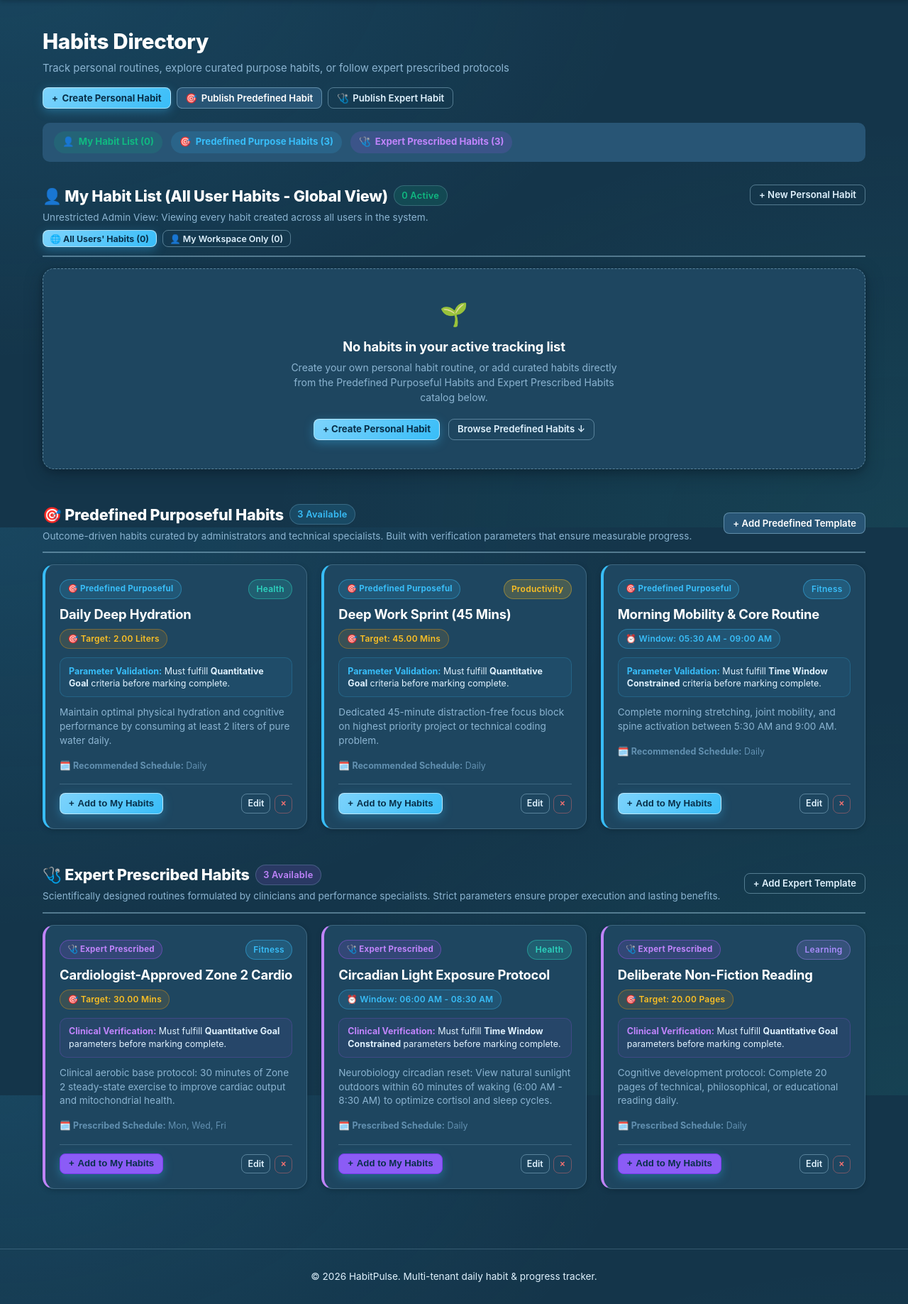
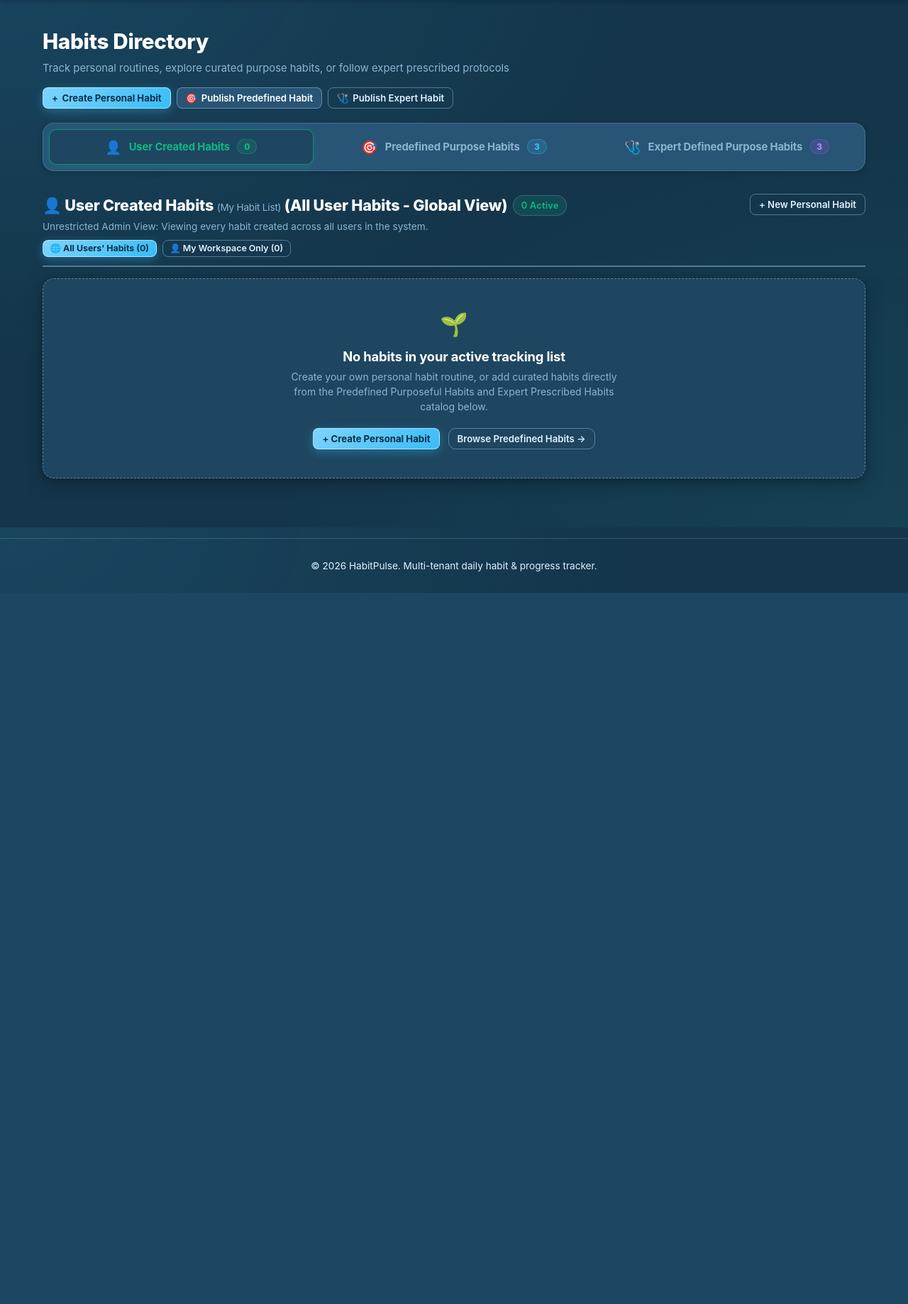
Before and after one commit to Roots-Tech/habitpulse, a Django app: page /habits/ in a window 1280 px wide. Shown: the part 57-1894 px from the top of the page at 71% size. After the commit the page ends 892 px from the top, so only its background shows below. Run offline with Django 4.2, Linux system fonts and the light colour scheme; a user stored in the database is signed in; data comes from the database, SQL or seed files in the repository; tables that the repository leaves empty hold one stand-in row (values such as "Sample post").

Commit message:
Improve Habits page UI with 3-section layout and 3 equally divided sub header buttons

```diff
--- a/habits/views.py
+++ b/habits/views.py
@@ -107,6 +107,10 @@ def habit_list_view(request):
         request.user.is_authenticated and (request.user.is_super_admin or request.user.is_technical_user)
     )
 
+    active_tab = request.GET.get("tab", "user_created")
+    if active_tab not in ["user_created", "predefined", "expert"]:
+        active_tab = "user_created"
+
     return render(request, "habits/habit_list.html", {
         "my_habits": my_habits,
         "predefined_habits": predefined_habits,
@@ -116,6 +120,7 @@ def habit_list_view(request):
         "scope": scope,
         "all_habits_count": all_habits_count,
         "my_personal_habits_count": my_personal_habits_count,
+        "active_tab": active_tab,
     })
 
 
--- a/static/css/style.css
+++ b/static/css/style.css
@@ -1675,3 +1675,170 @@ select.form-control option {
     display: none;
   }
 }
+
+/* ==========================================================================
+   Habits Directory 3-Section Sub Header & Tabs
+   ========================================================================== */
+.habits-sub-header-wrapper {
+  margin-bottom: 2rem;
+}
+
+.habits-sub-header {
+  display: grid;
+  grid-template-columns: repeat(3, 1fr);
+  gap: 0.75rem;
+  width: 100%;
+  background-color: var(--surface-raised);
+  padding: 0.5rem;
+  border-radius: var(--radius);
+  border: 1px solid var(--border-subtle);
+  box-shadow: var(--shadow-sm);
+}
+
+.habit-sub-header-btn {
+  display: flex;
+  align-items: center;
+  justify-content: center;
+  width: 100%;
+  padding: 0.85rem 1rem;
+  background: transparent;
+  border: 1.5px solid transparent;
+  border-radius: var(--radius-sm);
+  color: var(--text-muted);
+  cursor: pointer;
+  transition: all 0.2s cubic-bezier(0.4, 0, 0.2, 1);
+  font-family: inherit;
+  outline: none;
+  text-decoration: none;
+}
+
+.habit-sub-header-btn:hover {
+  color: var(--text-main);
+  background-color: rgba(255, 255, 255, 0.04);
+  border-color: var(--border-subtle);
+}
+
+.habit-tab-content {
+  display: flex;
+  align-items: center;
+  justify-content: center;
+  gap: 0.65rem;
+  flex-wrap: wrap;
+  text-align: center;
+}
+
+.habit-tab-icon {
+  font-size: 1.15rem;
+  line-height: 1;
+}
+
+.habit-tab-title {
+  font-size: 0.925rem;
+  font-weight: 700;
+  letter-spacing: -0.01em;
+}
+
+.habit-tab-badge {
+  display: inline-flex;
+  align-items: center;
+  justify-content: center;
+  padding: 0.15rem 0.55rem;
+  border-radius: var(--radius-pill);
+  font-size: 0.75rem;
+  font-weight: 800;
+  line-height: 1.2;
+}
+
+/* Tab 1: User Created Habits (Emerald Green Accent) */
+.badge-user-created {
+  background-color: rgba(16, 185, 129, 0.15);
+  color: #10b981;
+  border: 1px solid rgba(16, 185, 129, 0.35);
+}
+
+.habit-sub-header-btn[data-accent="user-created"].active {
+  background-color: var(--surface);
+  color: var(--text-main);
+  border-color: rgba(16, 185, 129, 0.6);
+  box-shadow: 0 4px 14px rgba(16, 185, 129, 0.18);
+}
+
+.habit-sub-header-btn[data-accent="user-created"].active .habit-tab-title {
+  color: #10b981;
+}
+
+/* Tab 2: Predefined Purpose Habits (Sky Blue Accent) */
+.badge-predefined {
+  background-color: rgba(56, 189, 248, 0.15);
+  color: #38bdf8;
+  border: 1px solid rgba(56, 189, 248, 0.35);
+}
+
+.habit-sub-header-btn[data-accent="predefined"].active {
+  background-color: var(--surface);
+  color: var(--text-main);
+  border-color: rgba(56, 189, 248, 0.6);
+  box-shadow: 0 4px 14px rgba(56, 189, 248, 0.18);
+}
+
+.habit-sub-header-btn[data-accent="predefined"].active .habit-tab-title {
+  color: #38bdf8;
+}
+
+/* Tab 3: Expert Defined Purpose Habits (Purple Accent) */
+.badge-expert {
+  background-color: rgba(168, 85, 247, 0.15);
+  color: #c084fc;
+  border: 1px solid rgba(168, 85, 247, 0.35);
+}
+
+.habit-sub-header-btn[data-accent="expert"].active {
+  background-color: var(--surface);
+  color: var(--text-main);
+  border-color: rgba(168, 85, 247, 0.6);
+  box-shadow: 0 4px 14px rgba(168, 85, 247, 0.18);
+}
+
+.habit-sub-header-btn[data-accent="expert"].active .habit-tab-title {
+  color: #c084fc;
+}
+
+/* Section visibility */
+.habit-section {
+  display: none;
+}
+
+.habit-section.active {
+  display: block;
+  animation: habitSectionFadeIn 0.2s ease-in-out;
+}
+
+@keyframes habitSectionFadeIn {
+  from {
+    opacity: 0;
+    transform: translateY(6px);
+  }
+  to {
+    opacity: 1;
+    transform: translateY(0);
+  }
+}
+
+/* Mobile Responsiveness for Sub Header */
+@media (max-width: 820px) {
+  .habits-sub-header {
+    grid-template-columns: 1fr;
+    gap: 0.5rem;
+  }
+  .habit-sub-header-btn {
+    padding: 0.75rem 1rem;
+    justify-content: flex-start;
+  }
+  .habit-tab-content {
+    justify-content: flex-start;
+    width: 100%;
+  }
+  .habit-tab-badge {
+    margin-left: auto;
+  }
+}
--- a/static/js/app.js
+++ b/static/js/app.js
@@ -380,5 +380,60 @@ document.addEventListener("DOMContentLoaded", () => {
         btn.setAttribute("aria-label", isPassword ? "Hide password" : "Show password");
       }
     });
-  });
+  // 7. Habits Hub 3-Section Sub Header Tabs
+  const habitTabButtons = document.querySelectorAll(".habit-sub-header-btn");
+  const habitSections = document.querySelectorAll(".habit-section");
+
+  if (habitTabButtons.length > 0 && habitSections.length > 0) {
+    const activateTab = (targetId) => {
+      // Normalize targetId
+      let normalizedId = targetId;
+      if (targetId === "user_created" || targetId === "user-created") normalizedId = "my-habits";
+      if (targetId === "predefined") normalizedId = "predefined-habits";
+      if (targetId === "expert") normalizedId = "expert-habits";
+
+      habitTabButtons.forEach((btn) => {
+        const isMatch = btn.getAttribute("data-target") === normalizedId;
+        btn.classList.toggle("active", isMatch);
+        btn.setAttribute("aria-selected", isMatch ? "true" : "false");
+      });
+
+      habitSections.forEach((sec) => {
+        const isMatch = sec.id === normalizedId;
+        sec.classList.toggle("active", isMatch);
+      });
+    };
+
+    habitTabButtons.forEach((btn) => {
+      btn.addEventListener("click", (e) => {
+        e.preventDefault();
+        const targetId = btn.getAttribute("data-target");
+        if (targetId) {
+          activateTab(targetId);
+          if (window.history && window.history.replaceState) {
+            window.history.replaceState(null, "", `#${targetId}`);
+          } else {
+            window.location.hash = `#${targetId}`;
+          }
+        }
+      });
+    });
+
+    // Handle hash on load or popstate
+    const handleUrlHash = () => {
+      const hash = window.location.hash.replace("#", "");
+      if (hash && (hash === "my-habits" || hash === "predefined-habits" || hash === "expert-habits" || hash === "user-created" || hash === "predefined" || hash === "expert")) {
+        activateTab(hash);
+      } else {
+        const urlParams = new URLSearchParams(window.location.search);
+        const tabParam = urlParams.get("tab");
+        if (tabParam) {
+          activateTab(tabParam);
+        }
+      }
+    };
+
+    handleUrlHash();
+    window.addEventListener("hashchange", handleUrlHash);
+  }
 });
--- a/templates/base.html
+++ b/templates/base.html
@@ -7,7 +7,7 @@
   <meta http-equiv="X-UA-Compatible" content="ie=edge">
   <title>{% block title %}HabitPulse - Build Better Habits{% endblock %}</title>
   <link rel="icon" type="image/png" href="{% static 'images/habit_icon.png' %}">
-  <link rel="stylesheet" href="{% static 'css/style.css' %}?v=20261016_4">
+  <link rel="stylesheet" href="{% static 'css/style.css' %}?v=20261017_1">
   <script>
     (function() {
       var savedTheme = localStorage.getItem('habitpulse_theme') || 'ice';
@@ -30,7 +30,7 @@
     </div>
   </footer>
 
-  <script src="{% static 'js/app.js' %}?v=20261016_4"></script>
+  <script src="{% static 'js/app.js' %}?v=20261017_1"></script>
   {% block extra_js %}{% endblock %}
 </body>
 </html>
--- a/templates/habits/habit_list.html
+++ b/templates/habits/habit_list.html
@@ -26,28 +26,68 @@
     </div>
   </div>
 
-  <!-- Quick Section Jump Navigation Pills -->
-  <div style="display: flex; gap: 0.75rem; flex-wrap: wrap; padding: 0.75rem 1rem; background: var(--surface-raised); border: 1px solid var(--border); border-radius: var(--radius-sm); margin-bottom: 2rem;">
-    <a href="#my-habits" style="text-decoration: none; display: inline-flex; align-items: center; gap: 0.4rem; padding: 0.35rem 0.75rem; border-radius: 9999px; background: rgba(16, 185, 129, 0.15); color: #10b981; font-size: 0.825rem; font-weight: 700;">
-      <span>👤</span> My Habit List ({{ my_habits.count }})
-    </a>
-    <a href="#predefined-habits" style="text-decoration: none; display: inline-flex; align-items: center; gap: 0.4rem; padding: 0.35rem 0.75rem; border-radius: 9999px; background: rgba(56, 189, 248, 0.15); color: #38bdf8; font-size: 0.825rem; font-weight: 700;">
-      <span>🎯</span> Predefined Purpose Habits ({{ predefined_habits.count }})
-    </a>
-    <a href="#expert-habits" style="text-decoration: none; display: inline-flex; align-items: center; gap: 0.4rem; padding: 0.35rem 0.75rem; border-radius: 9999px; background: rgba(168, 85, 247, 0.15); color: #c084fc; font-size: 0.825rem; font-weight: 700;">
-      <span>🩺</span> Expert Prescribed Habits ({{ expert_habits.count }})
-    </a>
+  <!-- Sub Header: 3 Equally Divided Section Buttons -->
+  <div class="habits-sub-header-wrapper">
+    <div class="habits-sub-header" role="tablist" aria-label="Habits Categories">
+      <!-- 1 Menu for User Created Habits (Default) -->
+      <button type="button"
+              class="habit-sub-header-btn {% if active_tab == 'user_created' %}active{% endif %}"
+              id="tab-user-created"
+              role="tab"
+              aria-controls="my-habits"
+              aria-selected="{% if active_tab == 'user_created' %}true{% else %}false{% endif %}"
+              data-target="my-habits"
+              data-accent="user-created">
+        <div class="habit-tab-content">
+          <span class="habit-tab-icon">👤</span>
+          <span class="habit-tab-title">User Created Habits</span>
+          <span class="habit-tab-badge badge-user-created">{{ my_habits.count }}</span>
+        </div>
+      </button>
+
+      <!-- 2nd Menu for Predefined Purpose Habits -->
+      <button type="button"
+              class="habit-sub-header-btn {% if active_tab == 'predefined' %}active{% endif %}"
+              id="tab-predefined"
+              role="tab"
+              aria-controls="predefined-habits"
+              aria-selected="{% if active_tab == 'predefined' %}true{% else %}false{% endif %}"
+              data-target="predefined-habits"
+              data-accent="predefined">
+        <div class="habit-tab-content">
+          <span class="habit-tab-icon">🎯</span>
+          <span class="habit-tab-title">Predefined Purpose Habits</span>
+          <span class="habit-tab-badge badge-predefined">{{ predefined_habits.count }}</span>
+        </div>
+      </button>
+
+      <!-- 3rd Menu for Expert Defined Purpose Habits -->
+      <button type="button"
+              class="habit-sub-header-btn {% if active_tab == 'expert' %}active{% endif %}"
+              id="tab-expert"
+              role="tab"
+              aria-controls="expert-habits"
+              aria-selected="{% if active_tab == 'expert' %}true{% else %}false{% endif %}"
+              data-target="expert-habits"
+              data-accent="expert">
+        <div class="habit-tab-content">
+          <span class="habit-tab-icon">🩺</span>
+          <span class="habit-tab-title">Expert Defined Purpose Habits</span>
+          <span class="habit-tab-badge badge-expert">{{ expert_habits.count }}</span>
+        </div>
+      </button>
+    </div>
   </div>
 </div>
 
 <!-- ========================================================================= -->
-<!-- SECTION 1: MY HABIT LIST                                                 -->
+<!-- SECTION 1: USER CREATED HABITS (DEFAULT)                                  -->
 <!-- ========================================================================= -->
-<section id="my-habits" style="margin-bottom: 3rem; scroll-margin-top: 2rem;">
+<section id="my-habits" class="habit-section {% if active_tab == 'user_created' %}active{% endif %}" style="margin-bottom: 3rem; scroll-margin-top: 2rem;">
   <div style="display: flex; justify-content: space-between; align-items: flex-start; margin-bottom: 1rem; padding-bottom: 0.75rem; border-bottom: 2px solid var(--border-strong); flex-wrap: wrap; gap: 1rem;">
     <div>
       <h2 style="font-size: 1.35rem; font-weight: 800; color: var(--text-main); margin: 0; display: flex; align-items: center; gap: 0.5rem; flex-wrap: wrap;">
-        <span>👤 My Habit List {% if request.user.is_super_admin and scope != 'my' %}(All User Habits - Global View){% endif %}</span>
+        <span>👤 User Created Habits <span style="font-size: 0.85rem; font-weight: normal; color: var(--text-muted);">(My Habit List)</span> {% if request.user.is_super_admin and scope != 'my' %}(All User Habits - Global View){% endif %}</span>
         <span class="badge" style="background: rgba(16, 185, 129, 0.15); color: #10b981; font-size: 0.8rem;">{{ my_habits.count }} Active</span>
       </h2>
       <p style="font-size: 0.85rem; color: var(--text-muted); margin: 0.25rem 0 0 0;">
@@ -59,10 +99,10 @@
       </p>
       {% if request.user.is_super_admin %}
         <div style="display: flex; gap: 0.5rem; margin-top: 0.5rem; flex-wrap: wrap;">
-          <a href="{% url 'habit_list' %}?scope=all#my-habits" class="btn btn-sm {% if scope != 'my' %}btn-primary{% else %}btn-outline{% endif %}" style="font-size: 0.775rem; padding: 0.2rem 0.6rem;">
+          <a href="{% url 'habit_list' %}?scope=all&tab=user_created#my-habits" class="btn btn-sm {% if scope != 'my' %}btn-primary{% else %}btn-outline{% endif %}" style="font-size: 0.775rem; padding: 0.2rem 0.6rem;">
             🌐 All Users' Habits ({{ all_habits_count }})
           </a>
-          <a href="{% url 'habit_list' %}?scope=my#my-habits" class="btn btn-sm {% if scope == 'my' %}btn-primary{% else %}btn-outline{% endif %}" style="font-size: 0.775rem; padding: 0.2rem 0.6rem;">
+          <a href="{% url 'habit_list' %}?scope=my&tab=user_created#my-habits" class="btn btn-sm {% if scope == 'my' %}btn-primary{% else %}btn-outline{% endif %}" style="font-size: 0.775rem; padding: 0.2rem 0.6rem;">
             👤 My Workspace Only ({{ my_personal_habits_count }})
           </a>
         </div>
@@ -169,20 +209,20 @@
       </p>
       <div style="display: flex; gap: 0.75rem; justify-content: center; flex-wrap: wrap;">
         <a href="{% url 'habit_create' %}" class="btn btn-primary btn-sm">+ Create Personal Habit</a>
-        <a href="#predefined-habits" class="btn btn-outline btn-sm">Browse Predefined Habits ↓</a>
+        <button type="button" class="btn btn-outline btn-sm habit-sub-header-btn" data-target="predefined-habits" style="display: inline-flex; width: auto; padding: 0.35rem 0.75rem; border-color: var(--border-strong);">Browse Predefined Habits →</button>
       </div>
     </div>
   {% endif %}
 </section>
 
 <!-- ========================================================================= -->
-<!-- SECTION 2: PREDEFINED PURPOSEFUL HABITS                                   -->
+<!-- SECTION 2: PREDEFINED PURPOSE HABITS                                      -->
 <!-- ========================================================================= -->
-<section id="predefined-habits" style="margin-bottom: 3rem; scroll-margin-top: 2rem;">
-  <div style="display: flex; justify-content: space-between; align-items: center; margin-bottom: 1rem; padding-bottom: 0.75rem; border-bottom: 2px solid var(--border-strong);">
+<section id="predefined-habits" class="habit-section {% if active_tab == 'predefined' %}active{% endif %}" style="margin-bottom: 3rem; scroll-margin-top: 2rem;">
+  <div style="display: flex; justify-content: space-between; align-items: center; margin-bottom: 1rem; padding-bottom: 0.75rem; border-bottom: 2px solid var(--border-strong); flex-wrap: wrap; gap: 1rem;">
     <div>
       <h2 style="font-size: 1.35rem; font-weight: 800; color: var(--text-main); margin: 0; display: flex; align-items: center; gap: 0.5rem;">
-        <span>🎯 Predefined Purposeful Habits</span>
+        <span>🎯 Predefined Purpose Habits</span>
         <span class="badge" style="background: rgba(56, 189, 248, 0.15); color: #38bdf8; font-size: 0.8rem;">{{ predefined_habits.count }} Available</span>
       </h2>
       <p style="font-size: 0.85rem; color: var(--text-muted); margin: 0.25rem 0 0 0;">
@@ -286,13 +326,13 @@
 </section>
 
 <!-- ========================================================================= -->
-<!-- SECTION 3: EXPERT PRESCRIBED HABITS                                       -->
+<!-- SECTION 3: EXPERT DEFINED PURPOSE HABITS                                  -->
 <!-- ========================================================================= -->
-<section id="expert-habits" style="margin-bottom: 3rem; scroll-margin-top: 2rem;">
-  <div style="display: flex; justify-content: space-between; align-items: center; margin-bottom: 1rem; padding-bottom: 0.75rem; border-bottom: 2px solid var(--border-strong);">
+<section id="expert-habits" class="habit-section {% if active_tab == 'expert' %}active{% endif %}" style="margin-bottom: 3rem; scroll-margin-top: 2rem;">
+  <div style="display: flex; justify-content: space-between; align-items: center; margin-bottom: 1rem; padding-bottom: 0.75rem; border-bottom: 2px solid var(--border-strong); flex-wrap: wrap; gap: 1rem;">
     <div>
       <h2 style="font-size: 1.35rem; font-weight: 800; color: var(--text-main); margin: 0; display: flex; align-items: center; gap: 0.5rem;">
-        <span>🩺 Expert Prescribed Habits</span>
+        <span>🩺 Expert Defined Purpose Habits <span style="font-size: 0.85rem; font-weight: normal; color: var(--text-muted);">(Expert Prescribed Habits)</span></span>
         <span class="badge" style="background: rgba(168, 85, 247, 0.15); color: #c084fc; font-size: 0.8rem;">{{ expert_habits.count }} Available</span>
       </h2>
       <p style="font-size: 0.85rem; color: var(--text-muted); margin: 0.25rem 0 0 0;">
```
